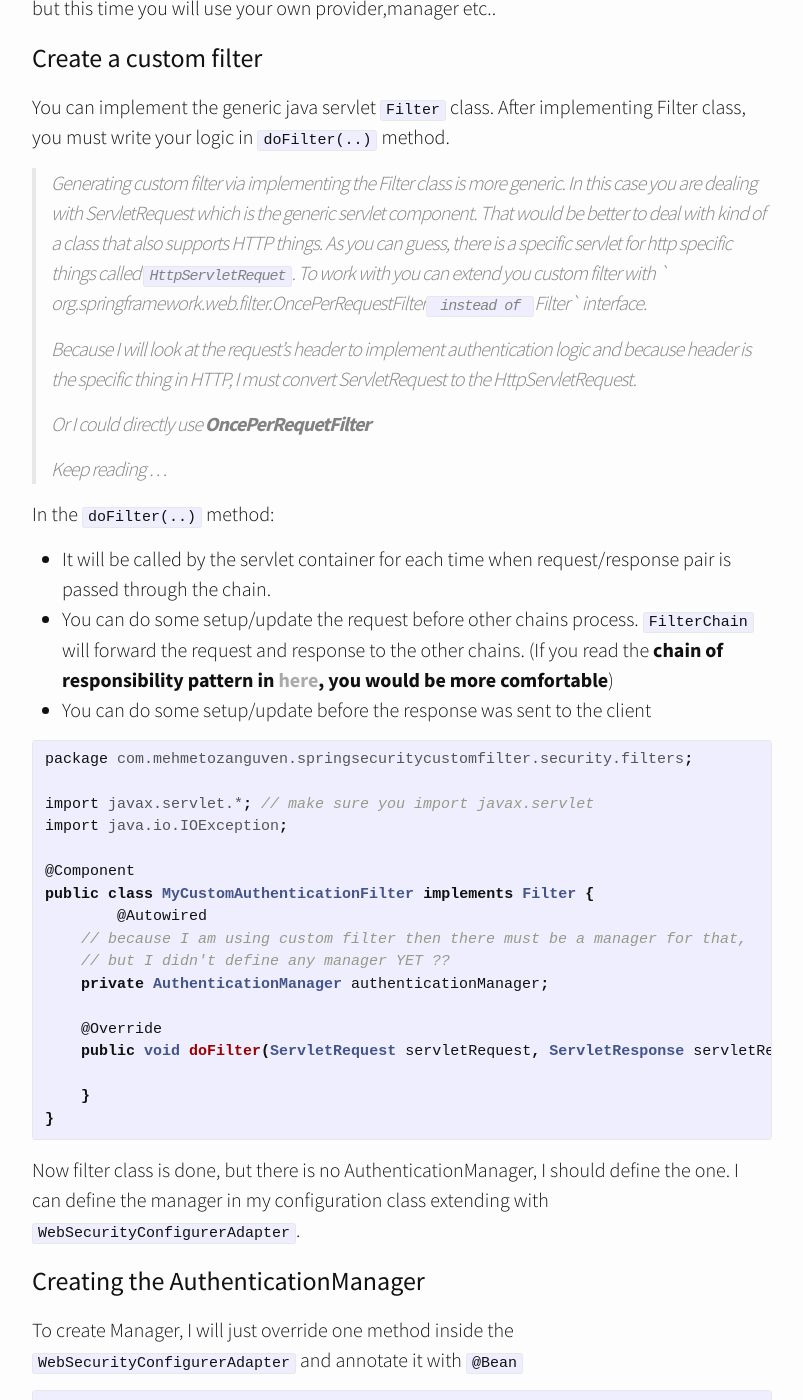
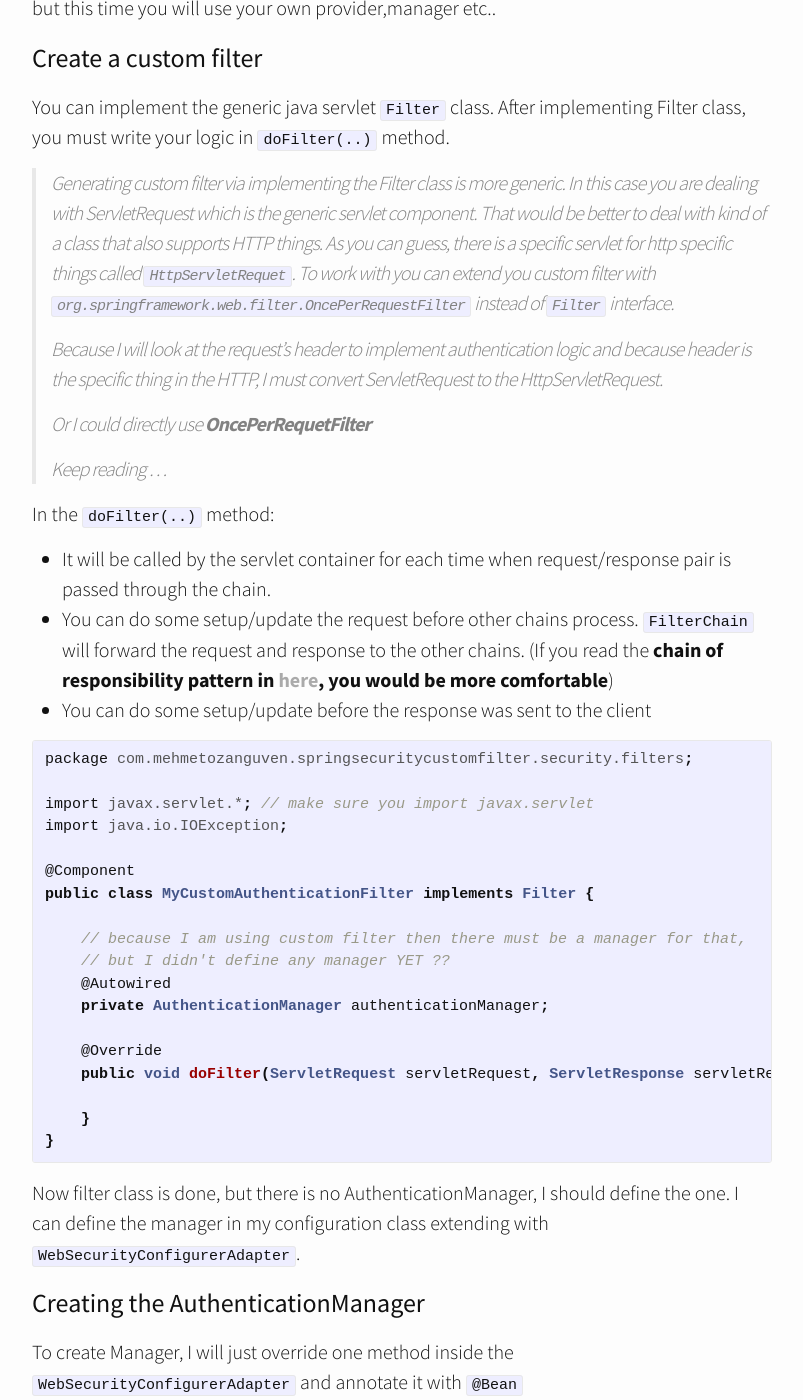
Before and after one commit to mehmetozanguven/mehmetozanguven.github.io, a Jekyll site: the page built from _posts/spring_framework/2020-12-30-spring-security-5-custom-filter.md, in a window 1280 px wide and 1400 px high, scrolled down 4406 px. Shown: the whole window, without its empty margins (238-1041 px from the left). Built offline with Jekyll 4.4.1, drawn with Linux system fonts in a browser that asks for light colours; nearby versions of some CDN libraries; some of the changed text lies outside the part shown.

Commit message:
text updated

`````diff
--- a/_posts/spring_framework/2020-12-30-spring-security-5-custom-filter.md
+++ b/_posts/spring_framework/2020-12-30-spring-security-5-custom-filter.md
@@ -1,7 +1,7 @@
 ---
 layout: post
-title:  Spring Security -- 5) Filter Chain, Custom filter and Authentication
-date:   2020-12-30 23:45:31 +0530
+title: Spring Security -- 5) Filter Chain, Custom filter and Authentication
+date: 2020-12-30 23:45:31 +0530
 categories: "spring"
 author: "mehmetozanguven"
 ---
@@ -28,17 +28,15 @@
 - [**Modify the error response**](#modify_error_response)
 - [**OncePerRequestFilter**](#once_per_requests_filter)
 
-
-
 ## Github Link <a name="github_link"></a>
 
 If you only need to see the code, here is the [github link](https://github.com/mehmetozanguven/spring-security-examples/tree/master/spring-security-custom-filter)
 
-## Default Project Setup   <a name="default_project_setup"></a>
+## Default Project Setup <a name="default_project_setup"></a>
 
 You only need two dependencies: web and spring-security
 
-````xml
+```xml
 <dependencies>
 		<dependency>
 			<groupId>org.springframework.boot</groupId>
@@ -60,7 +58,7 @@
 			<scope>test</scope>
 		</dependency>
 </dependencies>
-````
+```
 
 And one rest endpoint:
 
@@ -97,13 +94,9 @@
 
 <img src="/assets/spring/security/custom_filter/spring_filters.png" alt="spring_filters.png" />
 
-
-
 ## What my Custom Authentication Method does <a name="my_custom_auth_method"></a>
 
 In my custom filter, if request contains a header called **CustomAuth** and value of that parameter is **password**, then I will say that "authenticate this request(s) and let request to be access the endpoint otherwise not"
-
-
 
 ## Creating the custom filter <a name="custom_filter"></a>
 
@@ -121,18 +114,18 @@
 
 You can implement the generic java servlet `Filter` class. After implementing Filter class, you must write your logic in `doFilter(..)` method.
 
-> Generating custom filter via  implementing the Filter class is more generic. In this case you are dealing with ServletRequest which is the generic servlet component. That would be better to deal with kind of a class that also supports HTTP things. As you can guess, there is a specific servlet for http specific things called `HttpServletRequet`. To work with you can extend you custom filter with ` org.springframework.web.filter.OncePerRequestFilter`  instead of `Filter` interface.
+> Generating custom filter via implementing the Filter class is more generic. In this case you are dealing with ServletRequest which is the generic servlet component. That would be better to deal with kind of a class that also supports HTTP things. As you can guess, there is a specific servlet for http specific things called `HttpServletRequet`. To work with you can extend you custom filter with `org.springframework.web.filter.OncePerRequestFilter` instead of `Filter` interface.
 >
-> Because I will look at the request's header to implement authentication logic and because header is the specific thing in HTTP, I must convert ServletRequest to the HttpServletRequest.
+> Because I will look at the request's header to implement authentication logic and because header is the specific thing in the HTTP, I must convert ServletRequest to the HttpServletRequest.
 >
-> Or I could directly use  **OncePerRequetFilter**
+> Or I could directly use **OncePerRequetFilter**
 >
 > Keep reading ...
 
- In the `doFilter(..)` method:
+In the `doFilter(..)` method:
 
 - It will be called by the servlet container for each time when request/response pair is passed through the chain.
-- You can do some setup/update the request before other chains process. `FilterChain` will forward  the request and response to the other chains. (If you read the **chain of  responsibility pattern in [here](https://refactoring.guru/design-patterns/chain-of-responsibility), you would be more comfortable**)
+- You can do some setup/update the request before other chains process. `FilterChain` will forward the request and response to the other chains. (If you read the **chain of responsibility pattern in [here](https://refactoring.guru/design-patterns/chain-of-responsibility), you would be more comfortable**)
 - You can do some setup/update before the response was sent to the client
 
 ```java
@@ -143,9 +136,10 @@
 
 @Component
 public class MyCustomAuthenticationFilter implements Filter {
-	@Autowired
+
     // because I am using custom filter then there must be a manager for that,
     // but I didn't define any manager YET ??
+    @Autowired
     private AuthenticationManager authenticationManager;
 
     @Override
@@ -161,7 +155,7 @@
 
 To create Manager, I will just override one method inside the `WebSecurityConfigurerAdapter` and annotate it with `@Bean`
 
-````java
+```java
 package com.mehmetozanguven.springsecuritycustomfilter.config;
 
 import org.springframework.security.config.annotation.web.configuration.WebSecurityConfigurerAdapter;
@@ -176,18 +170,15 @@
     }
 }
 
-````
+```
 
 ```java
 public interface AuthenticationManager {
-	Authentication authenticate(Authentication authentication)
-			throws AuthenticationException;
+	Authentication authenticate(Authentication authentication) throws AuthenticationException;
 }
 ```
 
-
-
-**AuthenticationManager** will run the `authenticate(Authentication authentication)` method then pass the Authentication object to the `AuthenticationProvider` Then as you recall from the previous [blog](https://mehmetozanguven.github.io/spring/2020/12/30/spring-security-4-authentication-provider.html#custom_authentication_provider), options you have when running the `authenticate(authentication)` method:
+**AuthenticationManager** will run the `authenticate(Authentication authentication)` method, then pass the Authentication object to the `AuthenticationProvider` Then as you recall from the previous [blog](https://mehmetozanguven.github.io/spring/2020/12/30/spring-security-4-authentication-provider.html#custom_authentication_provider), options you have when running the `authenticate(authentication)` method:
 
 1. `authenticate(authentication)` should return fully `Authentication` object.
 2. If authentication fails, should throw an authentication exception
@@ -299,7 +290,7 @@
 
 Add this custom provider to the configuration:
 
-````java
+```java
 @Configuration
 public class ProjectBeanConfiguration extends WebSecurityConfigurerAdapter {
 
@@ -322,11 +313,11 @@
         return super.authenticationManagerBean();
     }
 }
-````
+```
 
-Typically, you would have password encoder and you would check the password provided via `authentication.getCredentials()` and the one you will get from the UserDetailsService, but right now I am implementing my custom authentication logic and I do not need any passwordEncoder. If request's header named **CustomAuth** value is equal to **password**, then it is okey for me.
+Typically, you would have password encoder and you would check the password provided via `authentication.getCredentials()` and the one you would get from the UserDetailsService, but right now I am implementing my custom authentication logic and I do not need any passwordEncoder. If request's header named **CustomAuth** value is equal to **password**, then it is okey for me.
 
-### Add custom filter to the configuration  <a name="add_filter_to_configuration"></a>
+### Add custom filter to the configuration <a name="add_filter_to_configuration"></a>
 
 At the beginning of the post, I have decided to use my filter instead of the BasicAuthenticationFilter, that's why I have used `http.addFilterAt(..)` which replace the filter with my custom one.
 
@@ -406,7 +397,7 @@
             }else{
                 httpServletResponse.setStatus(HttpServletResponse.SC_FORBIDDEN);
             }
-        }catch (AuthenticationException authenticationException){
+        } catch (AuthenticationException authenticationException) {
             httpServletResponse.setStatus(HttpServletResponse.SC_FORBIDDEN);
         }
     }
`````
Also changed, not shown: other parts of _posts/spring_framework/2020-12-30-spring-security-5-custom-filter.md (+2 -3 lines).
